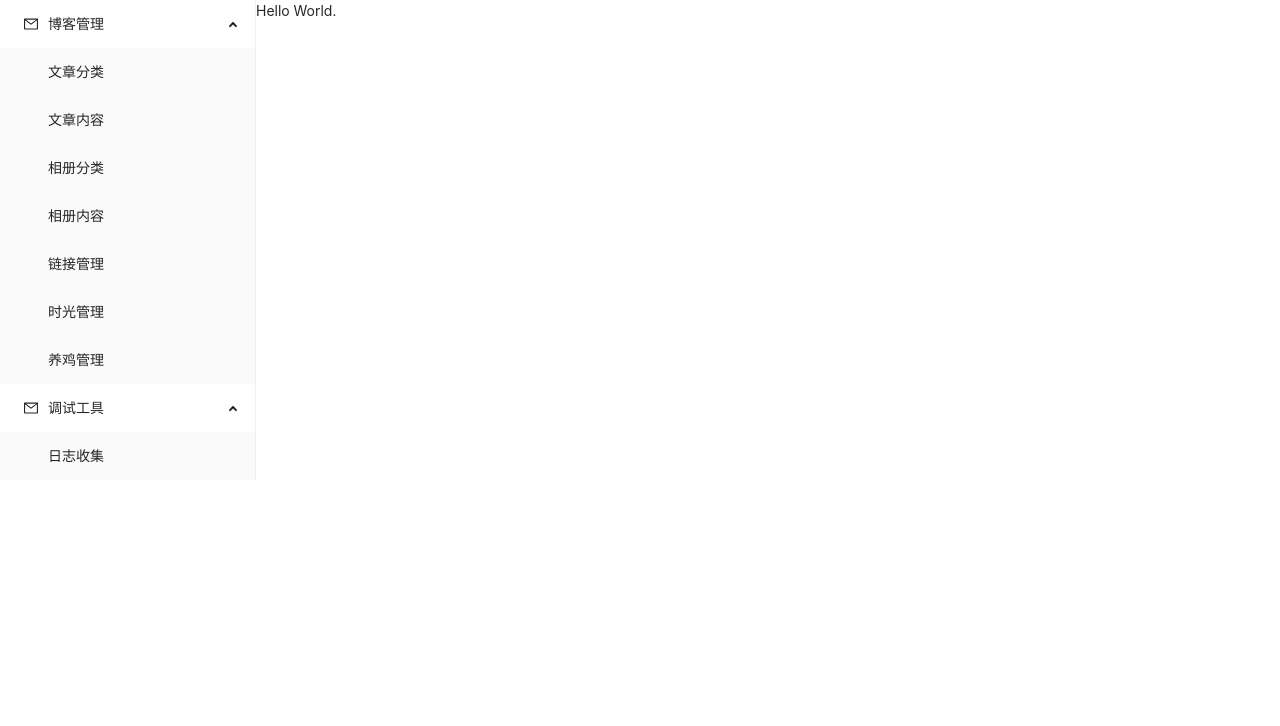
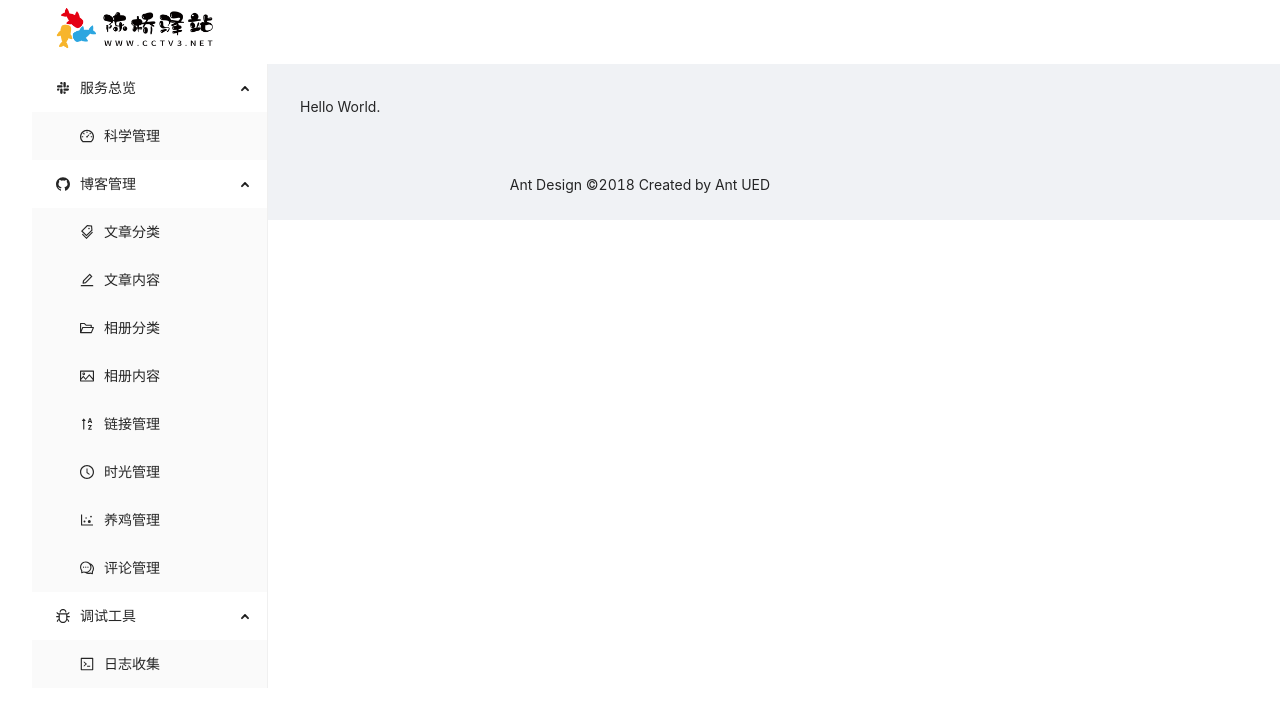
Before and after one commit to ChenqiaoStation/net.cctv3.iint, a Next.js app: page / in a window 1280 px wide. Shown: the top 726 px of the page. Built offline with nearby package versions, Linux system fonts and the light colour scheme.

Commit message:
🆕 新增 Article 编辑页面 & 优化首页布局样式

```diff
--- /dev/null
+++ b/components/MyHeader.tsx
@@ -0,0 +1,15 @@
+import React from "react";
+import Link from "next/link";
+import styles from "../styles/Header.module.css";
+
+interface HeaderProps {}
+
+const MyHeader: React.FC<HeaderProps> = (props) => {
+  return (
+    <div className={styles.views}>
+      <img src="/site.png" className={styles.imageSiteLogo} />
+    </div>
+  );
+};
+
+export default MyHeader;
--- a/package.json
+++ b/package.json
@@ -8,6 +8,7 @@
   },
   "dependencies": {
     "antd": "^4.18.2",
+    "moment": "^2.29.1",
     "next": "latest",
     "react": "^17.0.2",
     "react-dom": "^17.0.2",
--- a/pages/_app.js
+++ b/pages/_app.js
@@ -1,6 +1,5 @@
 import "antd/dist/antd.css";
 import { useEffect } from "react";
-import 'antd/dist/antd.css'; // or 'antd/dist/antd.less'
 
 const MyApp = ({ Component, pageProps }) => {
   console.log("🐞 ~ file: _app.js ~ line 5 ~ MyApp ~ pageProps", pageProps);
--- a/pages/framework.tsx
+++ b/pages/framework.tsx
@@ -1,68 +1,134 @@
-import Link from "next/link";
-import TextInput from "../components/TextInput";
-import "antd/dist/antd.css";
-import React, { useEffect } from "react";
-import soulImages from "../utils/soul.json";
+import {
+  TagsOutlined,
+  BugOutlined,
+  DashboardOutlined,
+  GithubOutlined,
+  CommentOutlined,
+  DotChartOutlined,
+  ClockCircleOutlined,
+  SortDescendingOutlined,
+  FolderOpenOutlined,
+  PictureOutlined,
+  EditOutlined,
+  SlackOutlined,
+  CodeOutlined,
+} from "@ant-design/icons";
+import { Layout, Menu } from "antd";
 import { GetStaticProps } from "next";
-import { Layout } from "antd";
+import React from "react";
+import MyHeader from "../components/MyHeader";
 import styles from "../styles/Framework.module.css";
-const { Header, Footer, Content } = Layout;
+const { Header, Content, Footer, Sider } = Layout;
 
-import { Menu } from "antd";
-import {
-  AppstoreOutlined,
-  MailOutlined,
-  SettingOutlined,
-} from "@ant-design/icons";
+const pages = [
+  {
+    name: "服务总览",
+    key: "Home",
+    icon: <SlackOutlined />,
+    children: [
+      {
+        name: "科学管理",
+        key: "home",
+        page: "/home",
+        icon: <DashboardOutlined />,
+      },
+    ],
+  },
+  {
+    name: "博客管理",
+    key: "Blog",
+    icon: <GithubOutlined />,
+    children: [
+      {
+        name: "文章分类",
+        key: "keywords",
+        page: "/editKeywords",
+        icon: <TagsOutlined />,
+      },
+      {
+        name: "文章内容",
+        key: "articles",
+        page: "/editArticles",
+        icon: <EditOutlined />,
+      },
+      {
+        name: "相册分类",
+        key: "albums",
+        page: "/editAlbums",
+        icon: <FolderOpenOutlined />,
+      },
+      {
+        name: "相册内容",
+        key: "pictures",
+        page: "/editPictures",
+        icon: <PictureOutlined />,
+      },
+      {
+        name: "链接管理",
+        key: "links",
+        page: "/editLinks",
+        icon: <SortDescendingOutlined />,
+      },
+      {
+        name: "时光管理",
+        key: "timers",
+        page: "/editTimers",
+        icon: <ClockCircleOutlined />,
+      },
+      {
+        name: "养鸡管理",
+        key: "jj",
+        page: "/editJJ",
+        icon: <DotChartOutlined />,
+      },
+      {
+        name: "评论管理",
+        key: "discusses",
+        page: "/editDiscusses",
+        icon: <CommentOutlined />,
+      },
+    ],
+  },
+  {
+    name: "调试工具",
+    key: "Debug",
+    icon: <BugOutlined />,
+    children: [
+      {
+        name: "日志收集",
+        key: "logs",
+        page: "/selectLogs",
+        icon: <CodeOutlined />,
+      },
+    ],
+  },
+];
 
 const { SubMenu } = Menu;
 
 export interface FrameworkProps {}
 
-const pages = [
-  {
-    name: "博客管理",
-    key: "www.cctv3.net",
-    icon: <MailOutlined />,
-    children: [
-      { name: "文章分类", key: "keywords", page: "/editKeywords" },
-      { name: "文章内容", key: "articles", page: "/editArticles" },
-      { name: "相册分类", key: "albums", page: "/editAlbums" },
-      { name: "相册内容", key: "pictures", page: "/editPictures" },
-      { name: "链接管理", key: "links", page: "/editLinks" },
-      { name: "时光管理", key: "timers", page: "/editTimers" },
-      { name: "养鸡管理", key: "jj", page: "/editJJ" },
-    ],
-  },
-  {
-    name: "调试工具",
-    key: "open.cctv3.net",
-    icon: <MailOutlined />,
-    children: [{ name: "日志收集", key: "logs", page: "/selectLogs" }],
-  },
-];
 const Slider = () => {
+  const [openKeys, setOpenKeys] = React.useState(
+    Array.from(pages, (_, i) => _.key)
+  );
+
+  const onOpenChange = (keys: string[]) => {
+    const latestOpenKey = keys.find((key) => openKeys.indexOf(key) === -1);
+    if (Array.from(pages, (_, i) => _.key).indexOf(latestOpenKey) === -1) {
+      setOpenKeys(keys);
+    } else {
+      setOpenKeys(latestOpenKey ? [latestOpenKey] : []);
+    }
+  };
   return (
-    <Menu
-      mode="inline"
-      openKeys={Array.from(pages, (_, i) => _.key)}
-      onOpenChange={(openKeys) => {}}
-      style={{ width: 256 }}
-    >
+    <Menu mode="inline" openKeys={openKeys} onOpenChange={onOpenChange}>
       {Array.from(pages, (_, i) => {
         let children = _.children;
         return (
           <SubMenu key={_.key} icon={_.icon} title={_.name}>
             {Array.from(children, (__, i) => (
-              <Menu.Item
-                onClick={(menu) => {
-                  console.log(
-                    "🐞 ~ file: framework.tsx ~ line 58 ~ Slider ~ menuInfo",
-                    __
-                  );
-                }}
-                key={__.key}
-              >
+              <Menu.Item icon={__.icon} onClick={(menu) => {}} key={__.key}>
                 {__.name}
               </Menu.Item>
             ))}
@@ -75,12 +141,47 @@ const Slider = () => {
 
 const Frameweork: React.FC<FrameworkProps> = (props) => {
   return (
-    <div className={styles.views}>
-      <div className={styles.viewMainContainer}>
-        <Slider />
-        <div className={styles.viewContent}>{props.children}</div>
-      </div>
-    </div>
+    <Layout>
+      <Header
+        style={{
+          position: "fixed",
+          zIndex: 1,
+          width: "100%",
+          backgroundColor: "white",
+        }}
+      >
+        <MyHeader />
+      </Header>
+      <Layout
+        className="site-layout"
+        style={{ marginLeft: 268, marginTop: 64 }}
+      >
+        <Sider
+          width={268}
+          style={{
+            overflow: "auto",
+            height: "100vh",
+            position: "fixed",
+            left: 0,
+            paddingLeft: 32,
+            backgroundColor: "white",
+          }}
+        >
+          <Slider />
+        </Sider>
+        <Content
+          style={{
+            overflow: "initial",
+            padding: 32,
+          }}
+        >
+          {props.children}
+        </Content>
+      </Layout>
+      <Footer style={{ textAlign: "center" }}>
+        Ant Design ©2018 Created by Ant UED
+      </Footer>
+    </Layout>
   );
 };
 
--- /dev/null
+++ b/styles/Article.module.css
@@ -0,0 +1,5 @@
+.views {
+  flex-direction: column;
+  display: flex;
+  flex: 1;
+}
--- a/styles/Framework.module.css
+++ b/styles/Framework.module.css
@@ -1,18 +1,34 @@
 .views {
   flex-direction: column;
   display: flex;
+  flex: 1;
 }
 
 .viewMainContainer {
+  margin-top: 64px;
   flex-direction: row;
   display: flex;
+  flex: 1;
+  overflow-y: scroll;
 }
 
 .viewSlider {
-  width: 128px;
+  overflow: "auto";
+  height: "100vh";
+  position: "fixed";
+  left: 0;
+  width: 200px;
+  background-color: white;
+}
+
+.viewHeader {
+  position: fixed;
 }
 
 .viewContent {
+  margin-top: 64px;
+  margin-left: 256px;
+  display: block;
   flex: 1;
-  display: flex;
+  margin: 4px 32px;
 }
--- a/styles/Header.module.css
+++ b/styles/Header.module.css
@@ -1,18 +1,11 @@
 .views {
-  flex-direction: column;
+  padding: 4px;
+  flex-direction: row;
+  align-items: center;
   display: flex;
 }
 
-.viewMainContainer {
-  flex-direction: row;
-  display: flex;
+.imageSiteLogo {
+  height: 48px;
+  width: auto;
 }
-
-.viewSlider {
-  width: 128px;
-}
-
-.viewContent {
-  flex: 1;
-  display: flex;
-}
--- /dev/null
+++ b/x.ts
@@ -0,0 +1,4 @@
+const Host4NodeJS = "http://localhost:2021/api";
+const Host4Springboot = "http://localhost:8000";
+
+export { Host4NodeJS, Host4Springboot };
```
Also changed, not shown: pages/typecho/article.tsx (added, +139 -0 lines).
